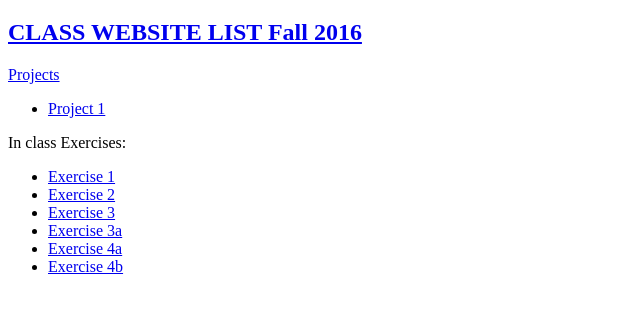
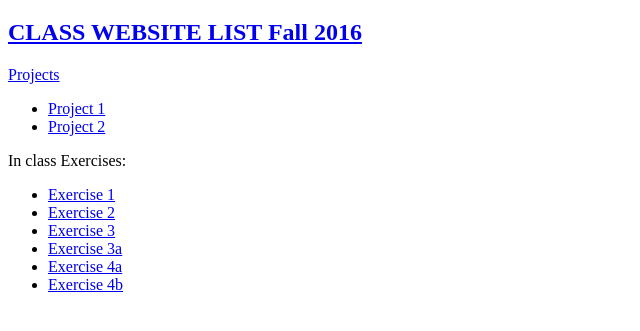
Before and after one commit to cobycid/interactivemedia323, a plain HTML site: page index.html in a window 1280 px wide. Shown: the part 61-392 px from the top of the page, without its empty margins (0-640 px from the left). Drawn offline with Linux system fonts and the light colour scheme.

Commit message:
home page update

```diff
--- a/index.html
+++ b/index.html
@@ -13,6 +13,7 @@
     Projects
     <ul>
     	<li><a href="https://www.behance.net/jcentenocie47f/"> Project 1 </a> </li>
+      <li><a href="https://www.behance.net/jcentenocie47f/"> Project 2 </a></li>
     </ul>
   </p>
   <p>
```
